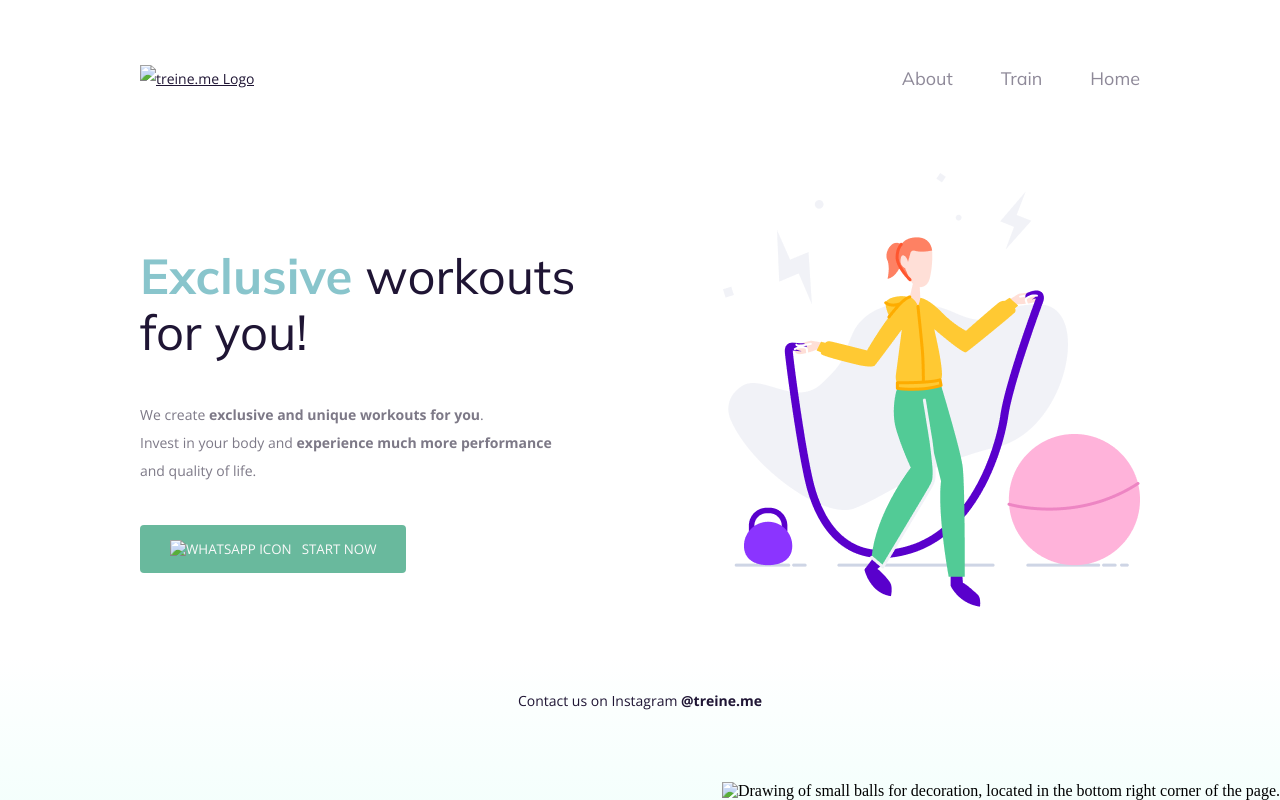
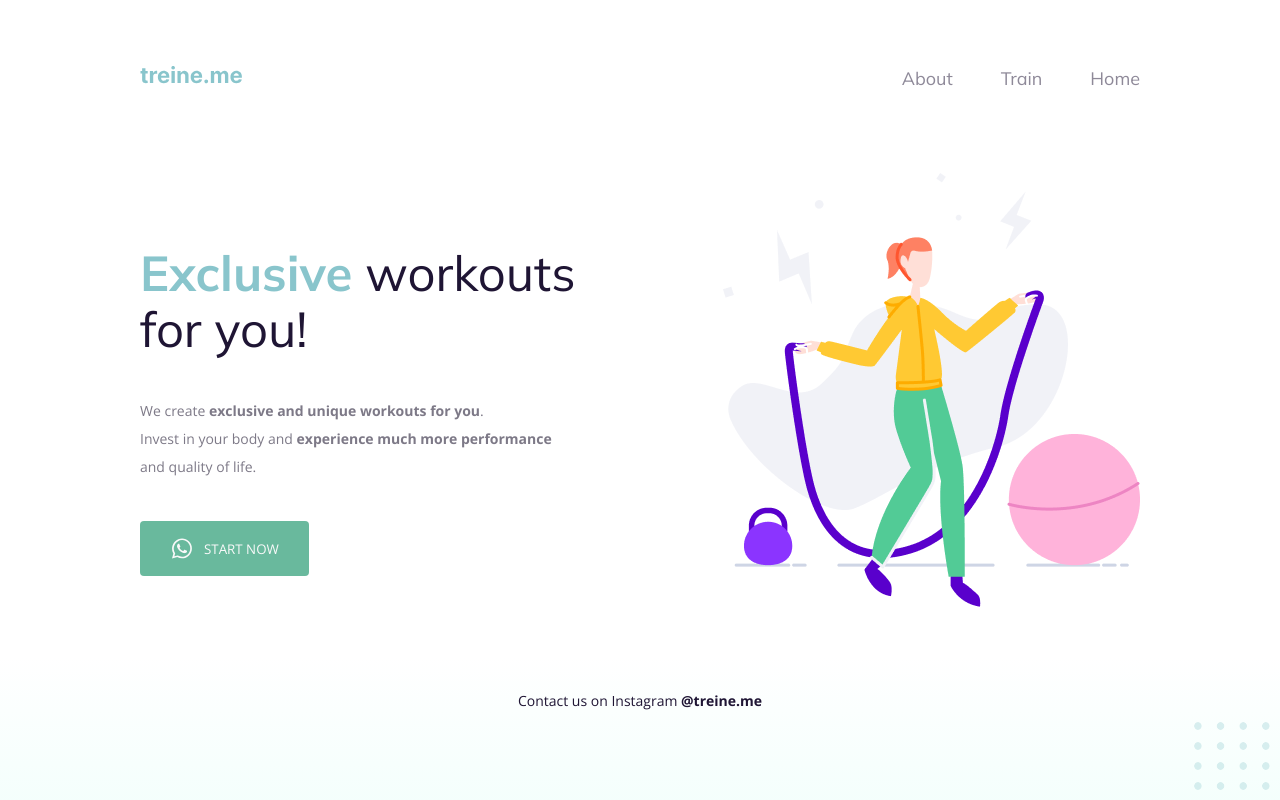
Before and after one commit to costa-jr/novice-project-treineme, a plain HTML site: page index.html in a window 1280 px wide. Drawn offline with nearby package versions, Linux system fonts and the light colour scheme; the site is published under a folder, as on GitHub Pages, so addresses that start at the root find nothing.

Commit message:
Debugged the image links adding an initial dot.

```diff
--- a/index.html
+++ b/index.html
@@ -20,7 +20,7 @@
     <div class="page">
       <nav>
         <a id="logo" href="#"
-          ><img src="/images/logo.svg" alt="treine.me Logo"
+          ><img src="./images/logo.svg" alt="treine.me Logo"
         /></a>
 
         <ul class="nav-bar">
@@ -43,7 +43,7 @@
           </p>
 
           <button>
-            <img src="/images/whatsapp.svg" alt="WhatsApp Icon" />Start now
+            <img src="./images/whatsapp.svg" alt="WhatsApp Icon" />Start now
           </button>
         </section>
 
@@ -59,7 +59,7 @@
       </footer>
       <img
         id="balls"
-        src="/images/balls-decoration.svg"
+        src="./images/balls-decoration.svg"
         alt="Drawing of small balls for decoration, located in the bottom right corner of the page."
       />
     </div>
```
